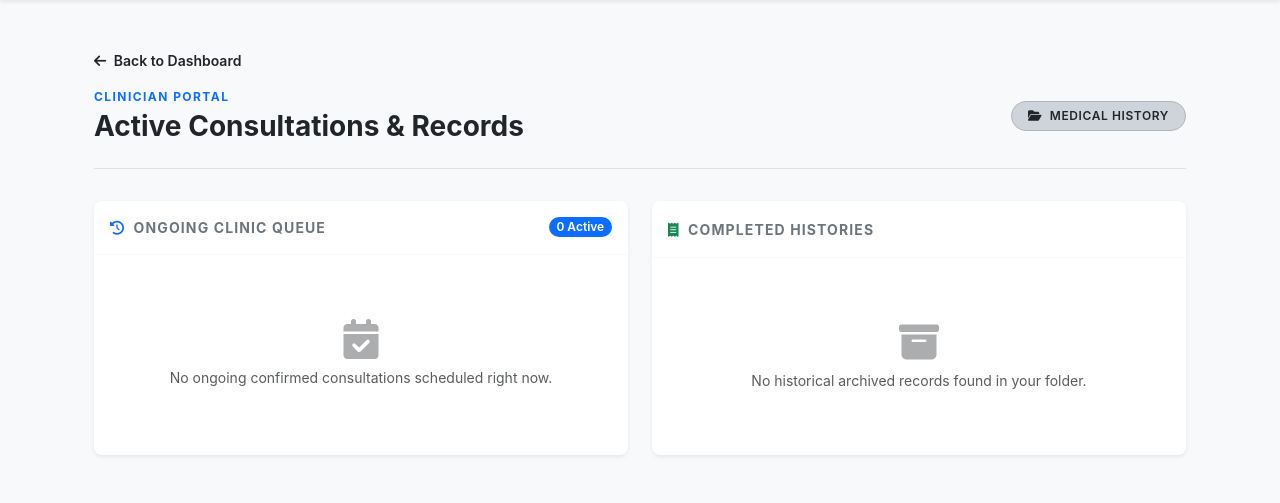
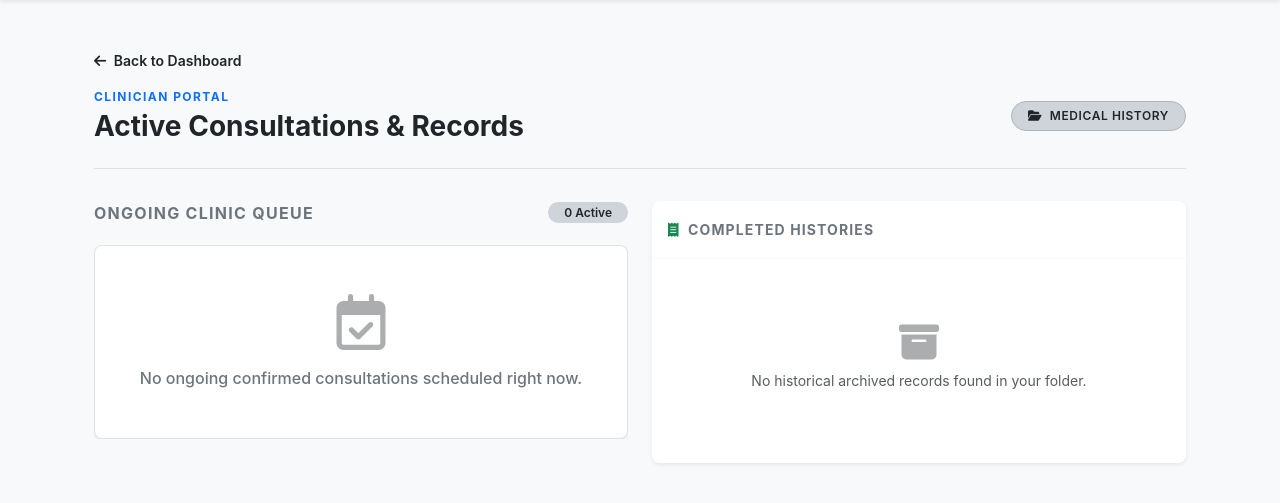
Before and after one commit to jinoestillore-infotech/Clinic-Appointment-System, a Flask app: page /staff/records in a window 1280 px wide. Shown: the part 57-560 px from the top of the page. Run offline with Flask 3, Linux system fonts and the light colour scheme; a user stored in the database is signed in; data that the repository does not hold is empty.

Commit message:
Made changes to the title page and the cards in ongoing page

```diff
--- a/app/templates/staff/pending.html
+++ b/app/templates/staff/pending.html
@@ -1,6 +1,6 @@
 {% extends "base.html" %}
 
-{% block title %}Pending Approvals - CareSync{% endblock %}
+{% block title %}Pending Request Queue{% endblock %}
 
 {% block content %}
 <div class="container py-2 pt-0">
--- a/app/templates/staff/records.html
+++ b/app/templates/staff/records.html
@@ -1,12 +1,11 @@
 {% extends "base.html" %}
 
-{% block title %}Records Vault - CareSync{% endblock %}
+{% block title %}Active Consultations & Records{% endblock %}
 
 {% block content %}
 <div class="container py-2">
     <div class="row g-4">
 
-        <!-- Header Segment -->
         <div class="col-12">
             <div class="mb-3">
                 <a href="{{ url_for('staff.dashboard') }}" class="text-dark small text-decoration-none fw-semibold">
@@ -26,48 +25,55 @@
             </div>
         </div>
 
-        <!-- Left Column: Ongoing & Confirmed Sessions -->
         <div class="col-12 col-lg-6">
-            <div class="card border-0 shadow-sm rounded-3 bg-white h-100 overflow-hidden">
-                <div class="card-header bg-transparent border-bottom border-light py-3 d-flex align-items-center justify-content-between">
-                    <span class="text-uppercase text-secondary fw-bold small" style="letter-spacing: 0.08em;">
-                        <i class="fa-solid fa-clock-rotate-left me-1 text-primary"></i> Ongoing Clinic Queue
-                    </span>
-                    <span class="badge bg-primary text-white rounded-pill px-2.5 py-1 fw-semibold small">{{ active|length }} Active</span>
+            <div class="d-flex align-items-center justify-content-between pb-3 mb-1">
+                <span class="text-uppercase text-secondary fw-bold mb-0" style="letter-spacing: 0.08em;">Ongoing Clinic Queue</span>
+                <span class="badge bg-dark-subtle text-dark rounded-pill px-3 py-1.5 fw-semibold small">{{ active|length }} Active</span>
             </div>
-                <div class="card-body p-3">
+
+            <div class="custom-scroll-container mb-4" style="max-height: 520px; overflow-y: auto;">
                 {% if not active %}
-                        <div class="text-center py-5">
-                            <i class="fa-solid fa-calendar-check text-muted mb-2 display-6 opacity-50"></i>
-                            <p class="text-muted small mb-0">No ongoing confirmed consultations scheduled right now.</p>
+                    <div class="bg-white text-center py-5 px-3 rounded-3 shadow-sm border">
+                        <div class="text-muted mb-3">
+                            <i class="fa-regular fa-calendar-check display-4 opacity-50"></i>
+                        </div>
+                        <p class="text-secondary fw-medium mb-0">No ongoing confirmed consultations scheduled right now.</p>
                     </div>
                 {% else %}
                     {% for appt in active %}
-                            <div class="p-3 border rounded-3 mb-3 bg-light-subtle position-relative">
-                                <div class="d-flex justify-content-between align-items-start gap-2 mb-2">
-                                    <div>
-                                        <h5 class="fw-bold text-dark mb-1 fs-6">Patient: {{ appt.pat_first }} {{ appt.pat_last }}</h5>
-                                        <span class="text-muted small d-block mb-1">
-                                            <i class="fa-regular fa-clock me-1"></i> {{ appt.appointment_date }} @ {{ appt.appointment_time }}
+                        <div class="card border-0 shadow-sm rounded-3 bg-white p-4 position-relative card-hover mb-3">
+                            <div class="d-flex flex-column flex-sm-row justify-content-between align-items-start gap-3">
+                                <div class="border-start border-4 border-primary ps-3">
+                                    <span class="text-uppercase text-primary fw-bold d-inline-flex align-items-center gap-1 mb-1 small" style="font-size: 0.75rem; letter-spacing: 0.05em;">
+                                        <i class="fa-regular fa-clock"></i> {{ appt.appointment_date }} @ {{ appt.appointment_time }}
                                     </span>
-                                        <span class="text-secondary small d-block">
-                                            Contact: {{ appt.phone_number or 'Not provided' }}
+                                    <h4 class="h5 fw-bold text-dark mb-1">Patient: {{ appt.pat_first }} {{ appt.pat_last }}</h4>
+                                    <span class="text-muted small fw-medium">
+                                        <i class="fa-solid fa-phone me-1 opacity-70"></i> Contact: {{ appt.phone_number or 'Not provided' }}
                                     </span>
                                 </div>
-                                    <span class="badge bg-primary-subtle text-primary border border-primary-subtle rounded-pill px-2.5 py-1 small fw-bold text-uppercase" style="font-size: 0.65rem;">
-                                        {{ appt.status }}
+                                <div class="text-end flex-shrink-0">
+                                    <span class="badge rounded-pill px-3 py-2 fw-bold text-uppercase border tracking-wider bg-primary-subtle text-primary border-primary-subtle" style="font-size: 0.65rem;">
+                                        <i class="fa-solid fa-circle me-1 small opacity-75"></i> {{ appt.status }}
                                     </span>
                                 </div>
+                            </div>
+
                             {% if appt.symptoms_brief %}
-                                    <div class="my-3 text-dark bg-white p-3 rounded-2 border border-light-subtle small" style="font-size: 0.75rem; line-height: 1.4;">
+                                <div class="mt-3 text-dark bg-light p-3 rounded-2 border border-light-subtle" style="font-size: 0.75rem; line-height: 1.4;">
                                     <span class="text-uppercase text-muted d-block fw-bold mb-1" style="font-size: 0.65rem; letter-spacing: 0.05em;">Reason for Visit</span>
                                     {{ appt.symptoms_brief }}
                                 </div>
                             {% endif %}
-                                <div class="d-flex align-items-center justify-content-between pt-2 border-top border-light-subtle">
-                                    <span class="text-muted small">Fee: <strong>₱{{ "%.2f"|format(appt.amount_due) }}</strong></span>
+
+                            <div class="d-flex flex-column flex-sm-row align-items-stretch align-items-sm-center justify-content-between gap-3 mt-3 pt-3 border-top border-light-subtle">
+                                <div class="d-flex align-items-center gap-2">
+                                    <span class="text-muted small">Fee:</span>
+                                    <strong class="text-dark fs-5 fw-bold">₱{{ "%.2f"|format(appt.amount_due) }}</strong>
+                                </div>
                                 <button type="button"
-                                            class="btn btn-primary btn-sm rounded-2 btn-complete-trigger px-3"
+                                        class="btn btn-primary btn-sm rounded-2 fw-semibold px-3 py-2 btn-complete-trigger text-nowrap align-self-stretch align-self-sm-center"
+                                        style="font-size: 0.8rem;"
                                         data-action-url="{{ url_for('staff.complete', appointment_id=appt.id) }}"
                                         data-patient-name="{{ appt.pat_first }} {{ appt.pat_last }}">
                                     Checkout & Complete
@@ -78,9 +84,7 @@
                 {% endif %}
             </div>
         </div>
-        </div>
 
-        <!-- Right Column: Archived Logs & Medical Histories (Cleanly filtered for completed visits only) -->
         <div class="col-12 col-lg-6">
             <div class="card border-0 shadow-sm rounded-3 bg-white h-100 overflow-hidden">
                 <div class="card-header bg-transparent border-bottom border-light py-3">
@@ -89,7 +93,6 @@
                     </span>
                 </div>
                 <div class="card-body p-3">
-                    <!-- Dynamic check to count only completed appointments in the past dataset -->
                     {% set completed_count = namespace(value=0) %}
                     {% for appt in past %}
                         {% if appt.status == 'Completed' %}
@@ -104,7 +107,6 @@
                         </div>
                     {% else %}
                         {% for appt in past %}
-                            <!-- MODIFIED: Explicit filter to exclude cancelled, declined, or past unconfirmed records -->
                             {% if appt.status == 'Completed' %}
                                 <div class="p-3 border-bottom border-light-subtle mb-2 pb-3">
                                     <div class="d-flex justify-content-between align-items-start gap-2">
@@ -137,7 +139,6 @@
     </div>
 </div>
 
-<!-- Complete Checkout Consultation Modal -->
 <div class="modal fade" id="completeConsultationModal" tabindex="-1" aria-labelledby="completeConsultationLabel" aria-hidden="true">
     <div class="modal-dialog modal-dialog-centered">
         <div class="modal-content border-0 shadow-lg rounded-3">
@@ -165,7 +166,6 @@
     </div>
 </div>
 
-<!-- Trigger Event Handlers script -->
 <script>
     document.addEventListener('DOMContentLoaded', function () {
         const completeTriggers = document.querySelectorAll('.btn-complete-trigger');
```
Also changed, not shown: app/templates/staff/dashboard.html (+12 -15 lines). Lines whose indentation alone changed are shown as unchanged.
